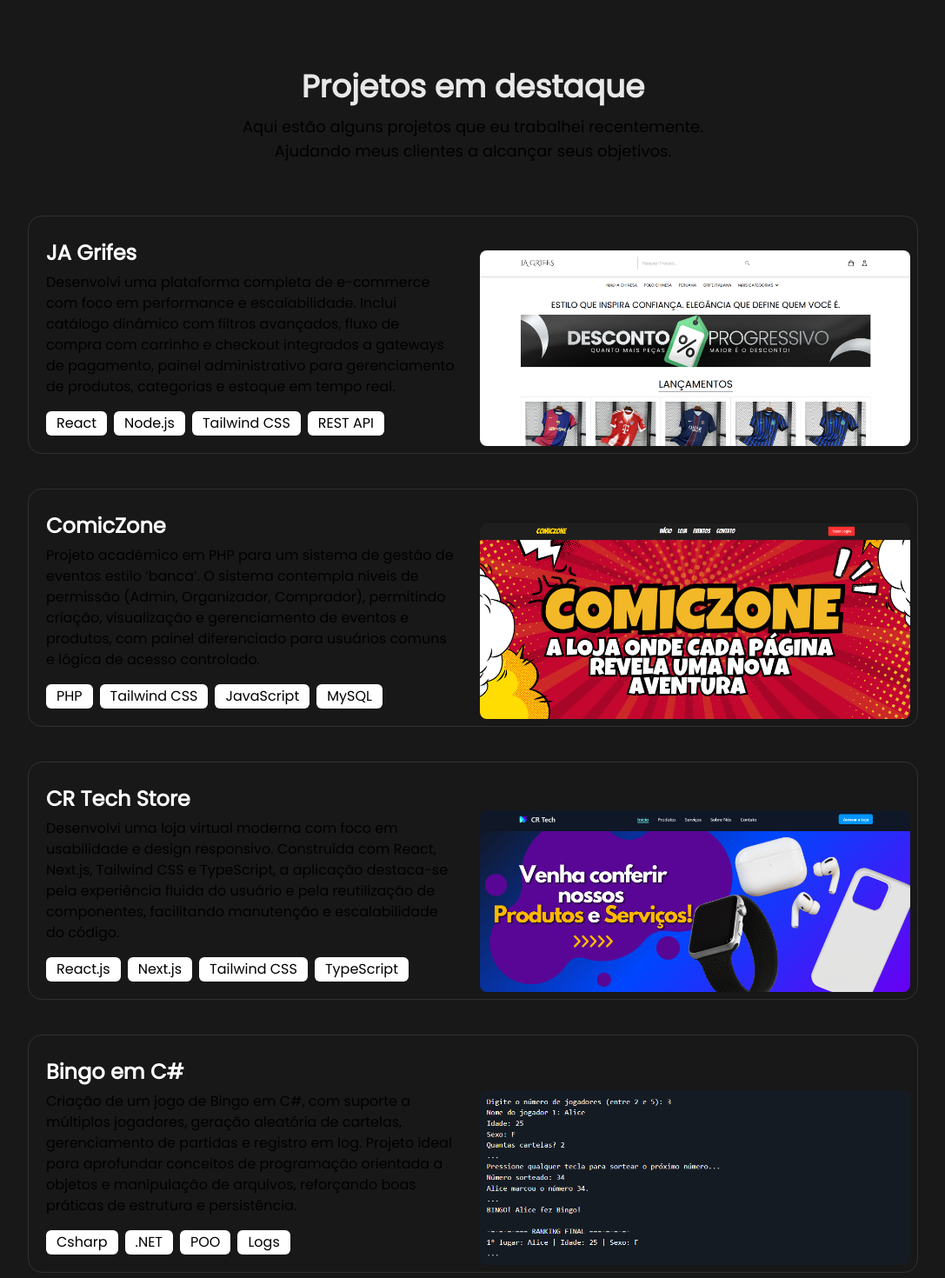
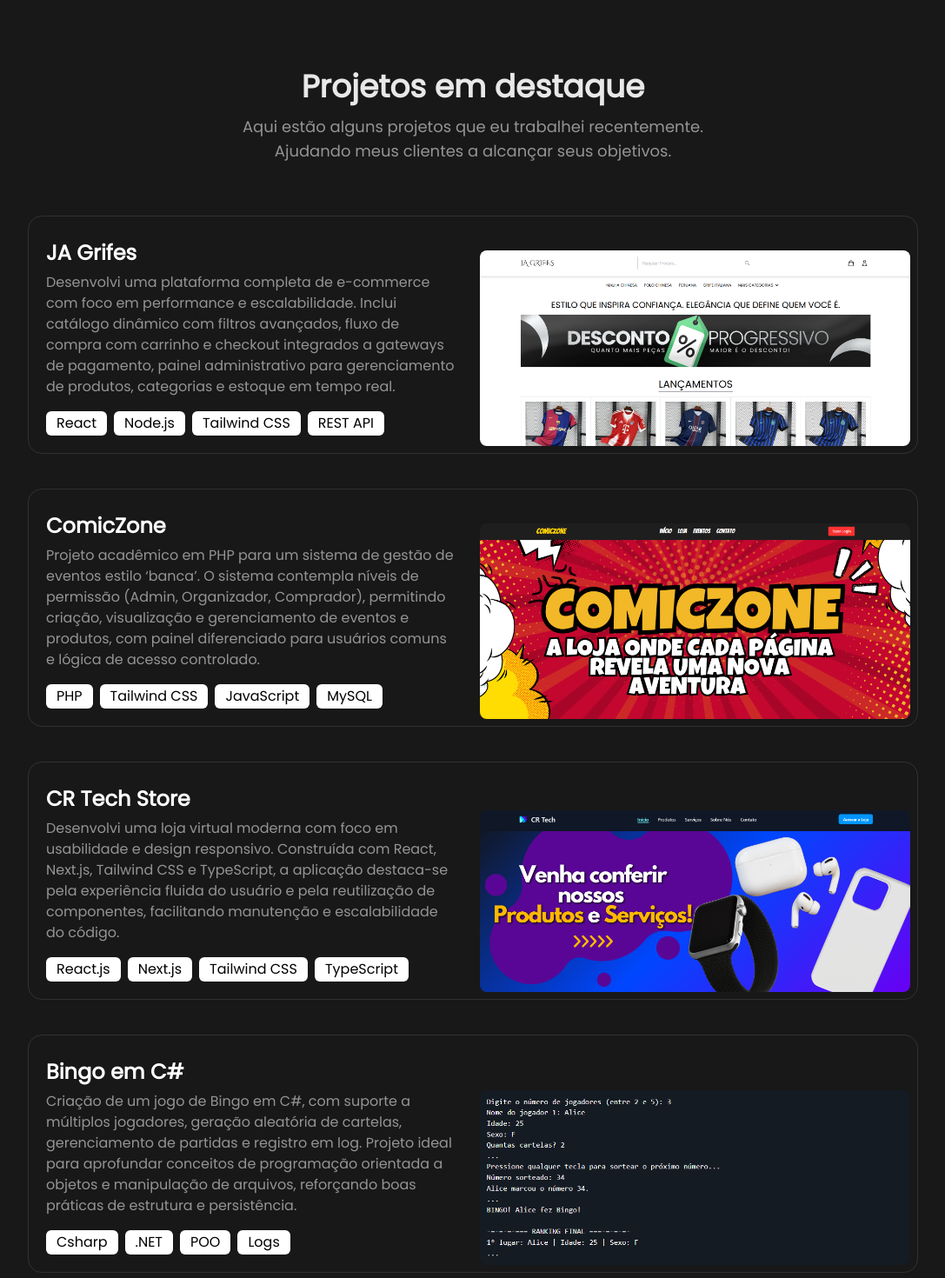
Before and after one commit to RafaelOlMoreira/portifolio-rafael, a React (Vite) app: page / in a window 1280 px wide. Shown: the part 820-2290 px from the top of the page at 87% size, without its empty margins (96-1183 px from the left). Built offline with nearby package versions, Linux system fonts and the light colour scheme.

Commit message:
refactor(Projetos): Ajustado cor da fonte do conteudo.

```diff
--- a/src/components/Projetos.jsx
+++ b/src/components/Projetos.jsx
@@ -7,7 +7,7 @@ function Projetos() {
                 <h1 className='font-bold text-4xl text-[#e8e8e8]'>
                     Projetos em destaque
                 </h1>
-                <p className='dark:text-[#e8e8e8]/60 text-lg'>
+                <p className='text-[#e8e8e8]/60 text-lg'>
                     Aqui estão alguns projetos que eu trabalhei recentemente. Ajudando meus clientes a alcançar seus objetivos.
                 </p>
             </div>
@@ -20,7 +20,7 @@ function Projetos() {
                     </div>
                     <div className='p-5 lg:order-1'>
                         <h1 className='text-white text-2xl font-extrabold py-1.5'>JA Grifes</h1>
-                        <p className='dark:text-[#e8e8e8]/60'>
+                        <p className='text-[#e8e8e8]/60'>
                             Desenvolvi uma plataforma completa de e-commerce com foco em performance e escalabilidade.
                             Inclui catálogo dinâmico com filtros avançados, fluxo de compra com carrinho e checkout integrados a gateways de pagamento,
                             painel administrativo para gerenciamento de produtos, categorias e estoque em tempo real.
@@ -40,7 +40,7 @@ function Projetos() {
                     </div>
                     <div className='p-5 lg:order-1'>
                         <h1 className='text-white text-2xl font-extrabold py-1.5'>ComicZone</h1>
-                        <p className='dark:text-[#e8e8e8]/60'>
+                        <p className='text-[#e8e8e8]/60'>
                             Projeto acadêmico em PHP para um sistema de gestão de eventos estilo ‘banca’.
                             O sistema contempla níveis de permissão (Admin, Organizador, Comprador),
                             permitindo criação, visualização e gerenciamento de eventos e produtos,
@@ -61,7 +61,7 @@ function Projetos() {
                     </div>
                     <div className='p-5 lg:order-1'>
                         <h1 className='text-white text-2xl font-extrabold py-1.5'>CR Tech Store</h1>
-                        <p className='dark:text-[#e8e8e8]/60'>
+                        <p className='text-[#e8e8e8]/60'>
                             Desenvolvi uma loja virtual moderna com foco em usabilidade e design responsivo.
                             Construída com React, Next.js, Tailwind CSS e TypeScript,
                             a aplicação destaca-se pela experiência fluida do usuário e pela reutilização de componentes,
@@ -82,7 +82,7 @@ function Projetos() {
                     </div>
                     <div className='p-5 lg:order-1'>
                         <h1 className='text-white text-2xl font-extrabold py-1.5'>Bingo em C#</h1>
-                        <p className='dark:text-[#e8e8e8]/60'>
+                        <p className='text-[#e8e8e8]/60'>
                             Criação de um jogo de Bingo em C#, com suporte a múltiplos jogadores, geração aleatória de cartelas,
                             gerenciamento de partidas e registro em log.
                             Projeto ideal para aprofundar conceitos de programação orientada a objetos e manipulação de arquivos,
```
